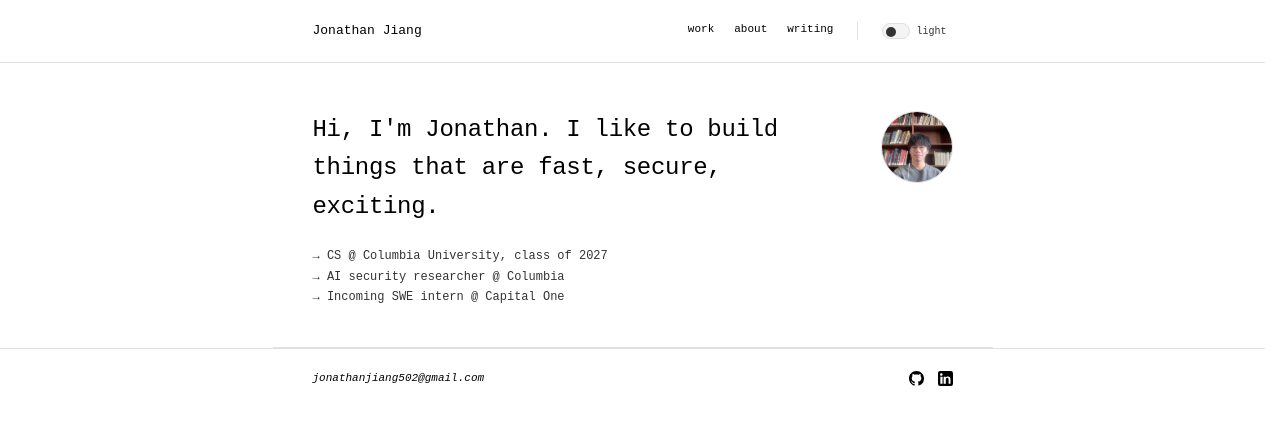
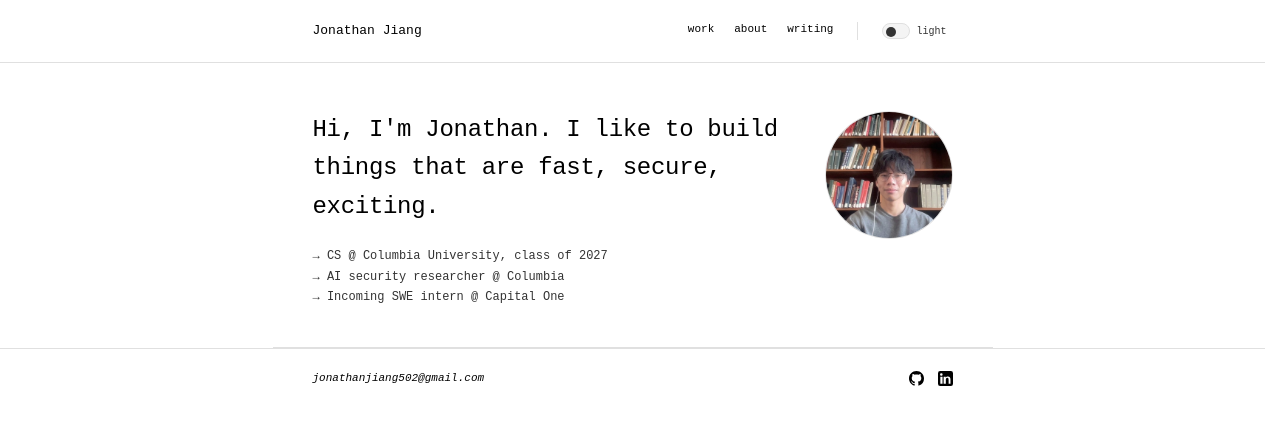
Before and after one commit to jonathanj502/personal-website, a plain HTML site: page index.html in a window 1280 px wide. Drawn offline with Linux system fonts and the light colour scheme; a web font is replaced by a local one.

Commit message:
Increase avatar size to 128px
Co-Authored-By: Claude Sonnet 4.6 <noreply@anthropic.com>

```diff
--- a/css/style.css
+++ b/css/style.css
@@ -224,8 +224,8 @@ img { display: block; }
 .hero-meta li::before { content: "\2192\00a0"; } /* "→ " */
 
 .avatar {
-  width: 72px;
-  height: 72px;
+  width: 128px;
+  height: 128px;
   border-radius: 50%;
   border: 0.5px solid var(--border);
   background: var(--img-bg);          /* placeholder — TODO: real photo */
```
